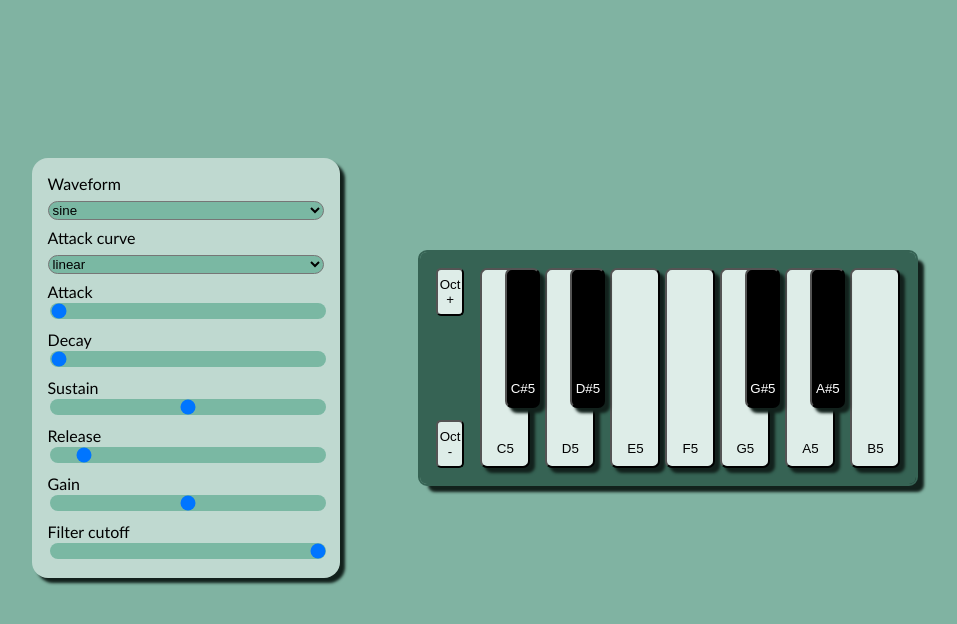
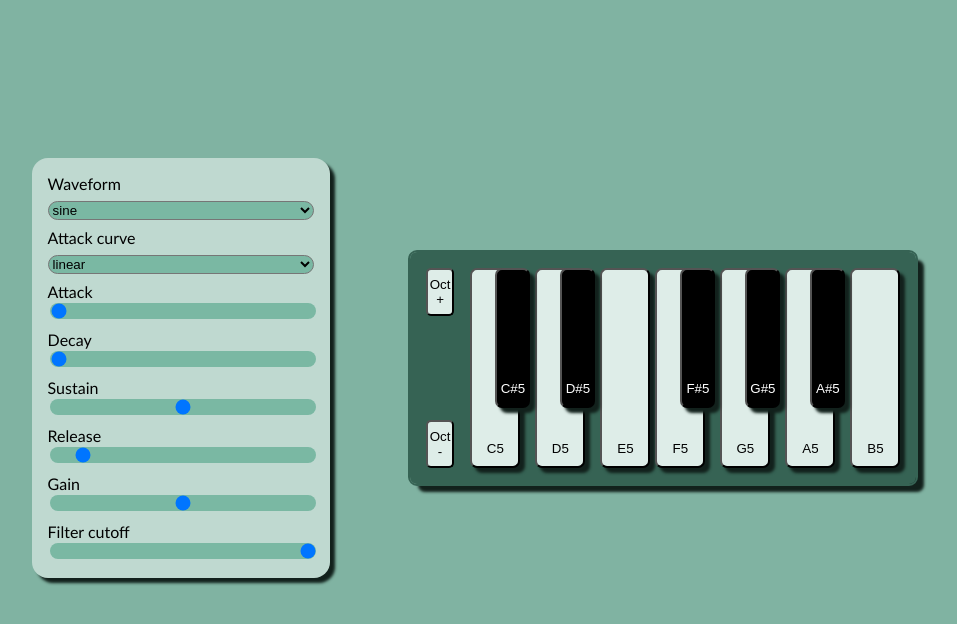
Before and after one commit to esmakov/websynth-vite, a Svelte app: page / in a window 1280 px wide. Shown: the top 624 px of the page, without its empty margins (166-1123 px from the left). Built offline with nearby package versions, Linux system fonts and the light colour scheme.

Commit message:
Fix: forgot F#

```diff
--- a/src/App.svelte
+++ b/src/App.svelte
@@ -30,7 +30,6 @@
         release: $release,
       },
     });
-    console.log($waveform);
   });
 
   const mainGainNode = new Tone.Gain($gain).toDestination();
--- a/src/Keyboard.svelte
+++ b/src/Keyboard.svelte
@@ -74,7 +74,7 @@
     >
   </div>
   <div class="keyarea">
-    {#each ["C", "C#", "D", "D#", "E", "F", "G", "G#", "A", "A#", "B"] as note}
+    {#each ["C", "C#", "D", "D#", "E", "F", "F#", "G", "G#", "A", "A#", "B"] as note}
       <button
         type="button"
         data-note={note}
```
